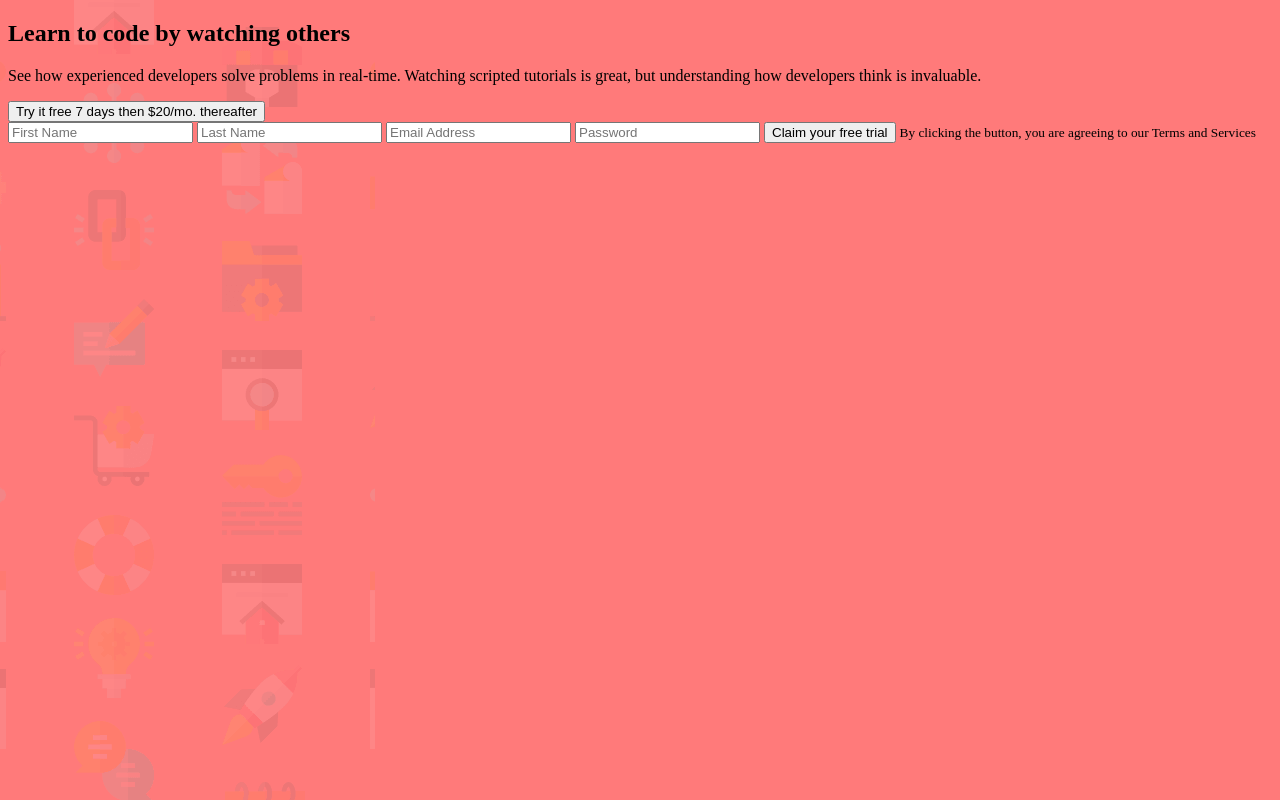
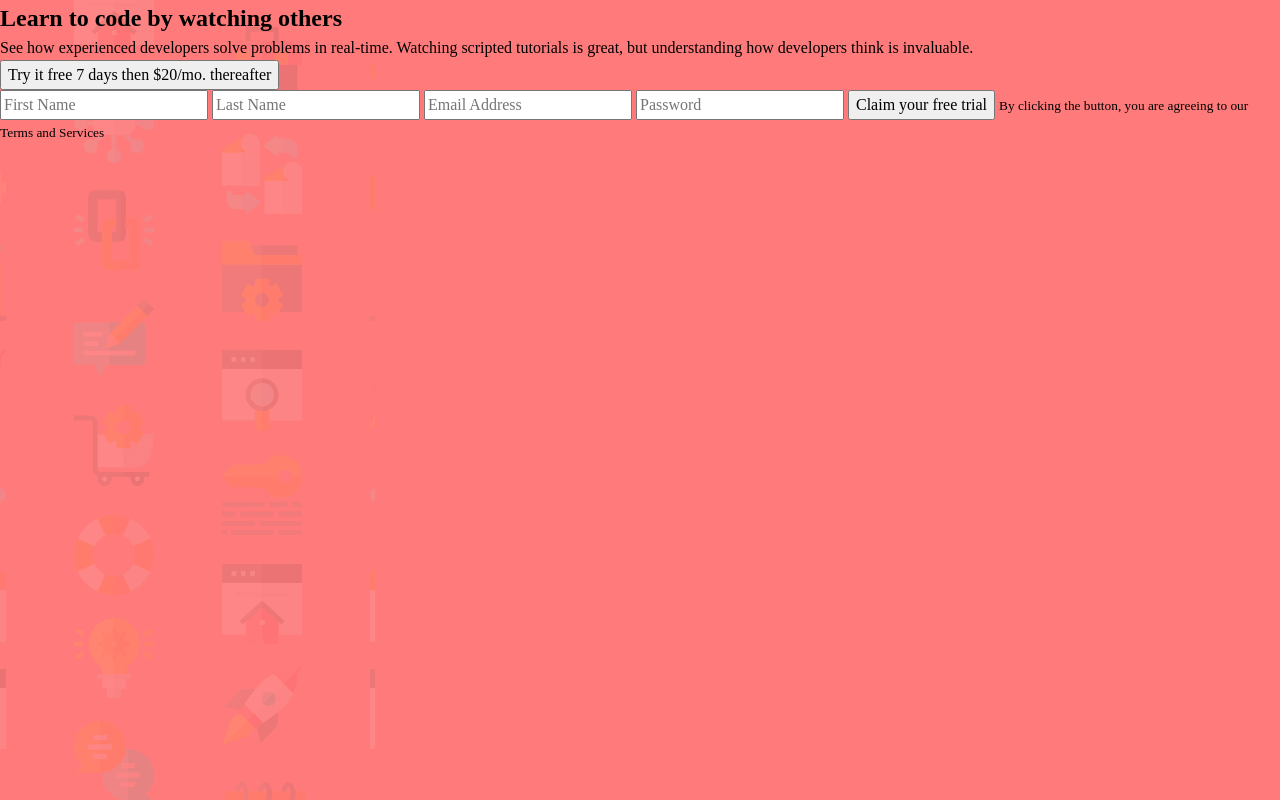
Before and after one commit to TGPJonathon/frontend-mentor-intro, a plain HTML site: page index.html in a window 1280 px wide. Drawn offline with Linux system fonts and the light colour scheme.

Commit message:
Added CSS reset to file

```diff
--- a/styles.css
+++ b/styles.css
@@ -1,3 +1,59 @@
+/*
+  1. Use a more-intuitive box-sizing model.
+*/
+*,
+*::before,
+*::after {
+  box-sizing: border-box;
+}
+/*
+    2. Remove default margin
+  */
+* {
+  margin: 0;
+}
+/*
+    Typographic tweaks!
+    3. Add accessible line-height
+    4. Improve text rendering
+  */
+body {
+  line-height: 1.5;
+  -webkit-font-smoothing: antialiased;
+}
+/*
+    5. Improve media defaults
+  */
+img,
+picture,
+video,
+canvas,
+svg {
+  display: block;
+  max-width: 100%;
+}
+/*
+    6. Remove built-in form typography styles
+  */
+input,
+button,
+textarea,
+select {
+  font: inherit;
+}
+/*
+    7. Avoid text overflows
+  */
+p,
+h1,
+h2,
+h3,
+h4,
+h5,
+h6 {
+  overflow-wrap: break-word;
+}
+
 :root {
   --red-300: hsl(0, 100%, 74%);
   --green-400: hsl(154, 59%, 51%);
```
